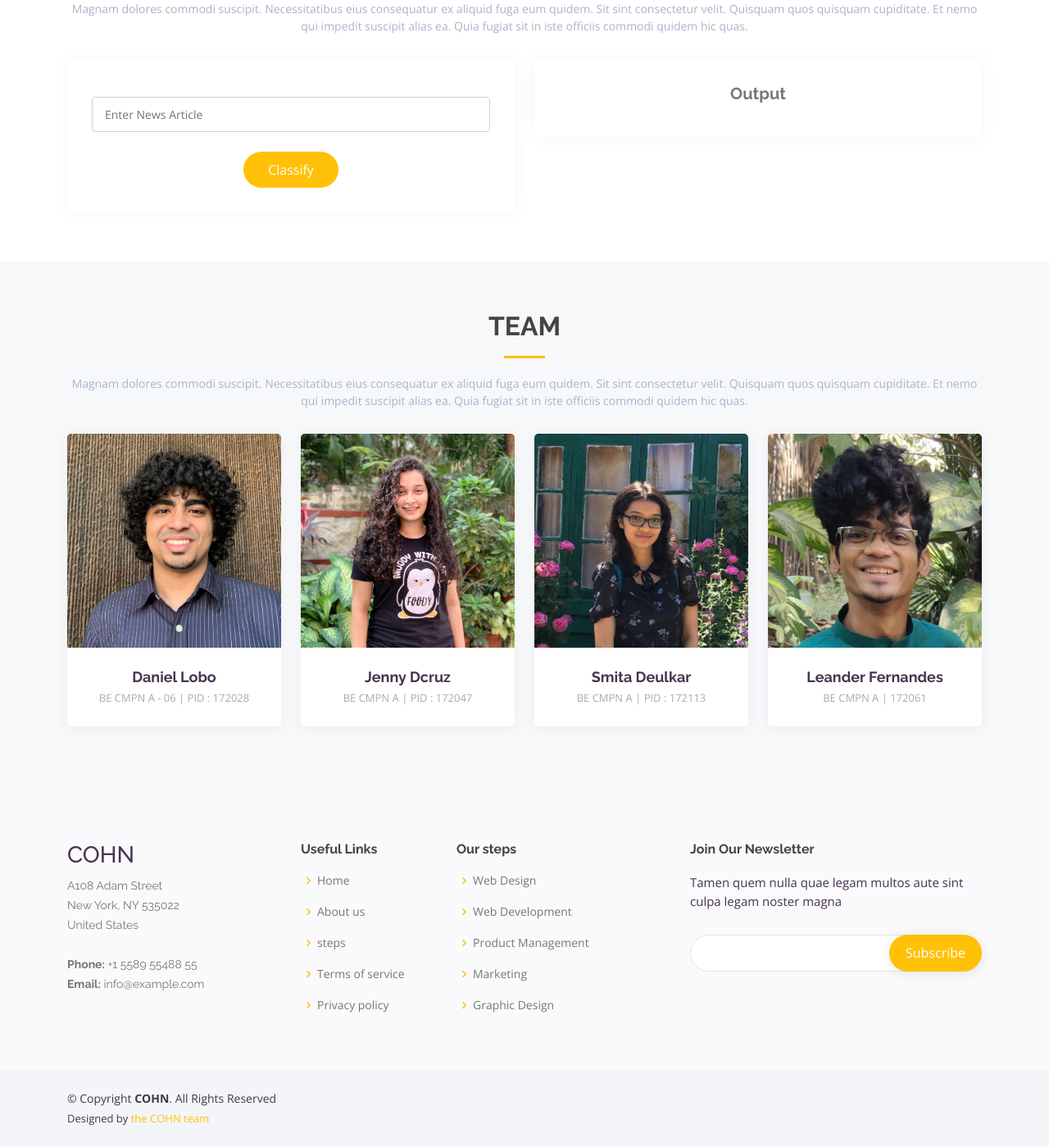
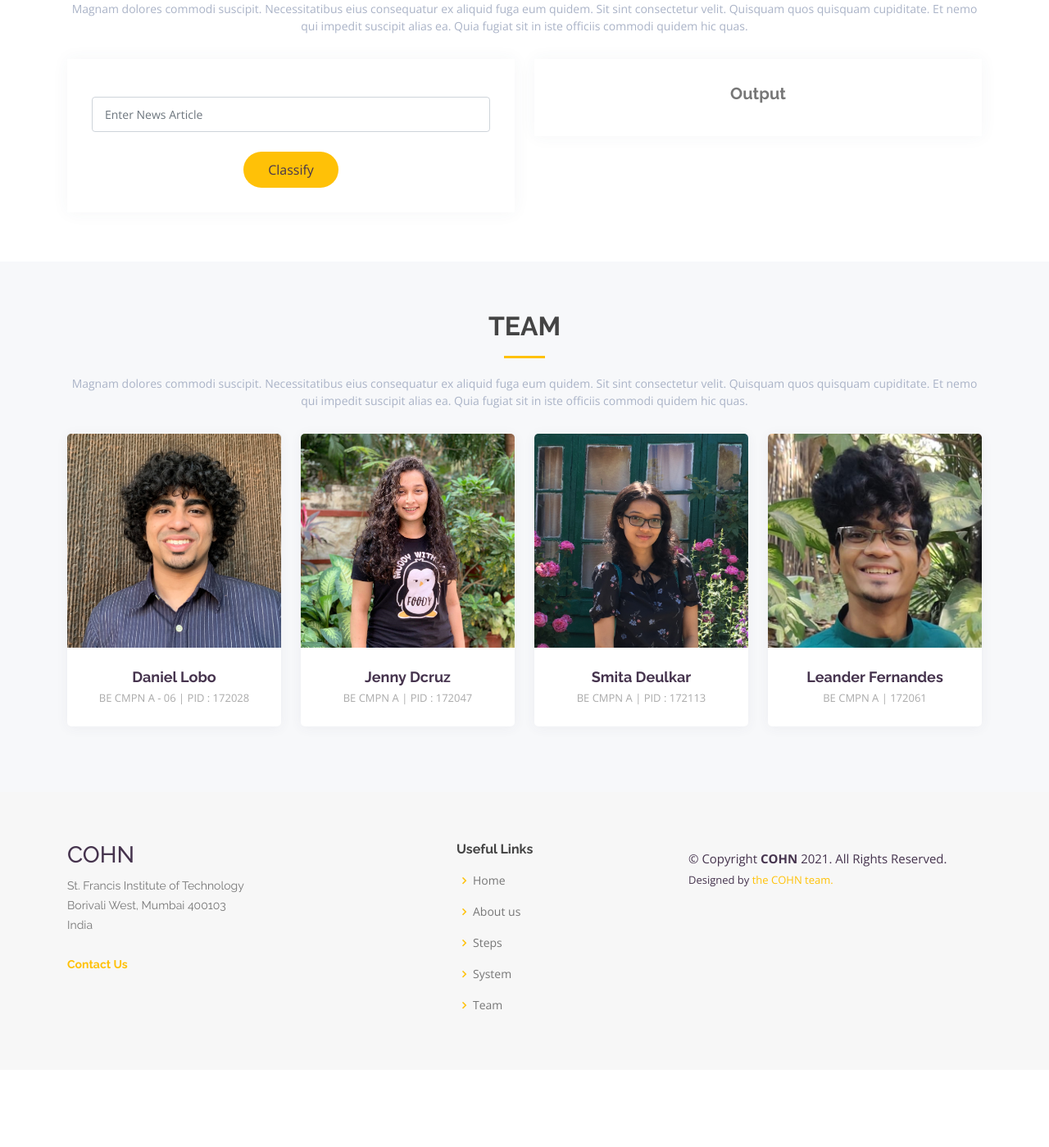
Before and after one commit to danlobo1999/classification-of-hindi-news, a Flask app: page / in a window 1280 px wide. Shown: the part 2526-3925 px from the top of the page at 82% size. After the commit the page ends 3758 px from the top, so only its background shows below. Run offline with Flask 2, Linux system fonts and the light colour scheme; some libraries are stand-ins or nearby versions.

Commit message:
modified : buttons and footer styling

```diff
--- a/flask-app/static/css/style.css
+++ b/flask-app/static/css/style.css
@@ -39,13 +39,13 @@ h1, h2, h3, h4, h5, h6 {
 
 .back-to-top i {
   font-size: 28px;
-  color: #fff;
+  color: #46344E;
   line-height: 0;
 }
 
 .back-to-top:hover {
   background: #ffcb30;
-  color: #fff;
+  color: #46344E;
 }
 
 .back-to-top.active {
@@ -352,6 +352,7 @@ h1, h2, h3, h4, h5, h6 {
 
 #hero .btn-get-started:hover {
   background: #ffc107;
+  color: #46344E;
 }
 
 @media (min-width: 1024px) {
@@ -1227,7 +1228,7 @@ section {
   background: #ffc107;
   border: 0;
   padding: 10px 30px;
-  color: #fff;
+  color: #46344E;
   transition: 0.4s;
   border-radius: 50px;
 }
@@ -1260,12 +1261,12 @@ section {
 #footer {
   color: #46344E;
   font-size: 14px;
-  background: #f4f5f8;
+  background: #f7f7f7;
 }
 
 #footer .footer-top {
   padding: 60px 0 30px 0;
-  background: #fafafc;
+  background: #f7f7f7;
 }
 
 #footer .footer-top .footer-system {
@@ -1335,11 +1336,12 @@ section {
   color: #ffc107;
 }
 
-#footer .footer-newsletter {
+#footer .footer-copyright {
   font-size: 15px;
+  padding: 10px;
 }
 
-#footer .footer-newsletter h4 {
+#footer .footer-copyright h4 {
   font-size: 16px;
   font-weight: bold;
   color: #444444;
@@ -1347,7 +1349,7 @@ section {
   padding-bottom: 12px;
 }
 
-#footer .footer-newsletter form {
+#footer .footer-copyright form {
   margin-top: 30px;
   background: #fff;
   padding: 6px 10px;
@@ -1357,13 +1359,13 @@ section {
   border: 1px solid #e1e4ec;
 }
 
-#footer .footer-newsletter form input[type="email"] {
+#footer .footer-copyright form input[type="email"] {
   border: 0;
   padding: 4px 8px;
   width: calc(100% - 100px);
 }
 
-#footer .footer-newsletter form input[type="submit"] {
+#footer .footer-copyright form input[type="submit"] {
   position: absolute;
   top: -1px;
   right: -1px;
@@ -1379,7 +1381,7 @@ section {
   box-shadow: 0px 2px 15px rgba(0, 0, 0, 0.1);
 }
 
-#footer .footer-newsletter form input[type="submit"]:hover {
+#footer .footer-copyright form input[type="submit"]:hover {
   background: #ffce3a;
 }
 
--- a/flask-app/templates/index.html
+++ b/flask-app/templates/index.html
@@ -313,62 +313,44 @@
       <div class="container">
         <div class="row">
 
-          <div class="col-lg-3 col-md-6 footer-system">
+          <div class="col-lg-5 col-md-6 footer-system">
             <h3>COHN</h3>
             <p>
-              A108 Adam Street <br>
-              New York, NY 535022<br>
-              United States <br><br>
-              <strong>Phone:</strong> +1 5589 55488 55<br>
-              <strong>Email:</strong> info@example.com<br>
+              St. Francis Institute of Technology <br>
+              Borivali West, Mumbai 400103<br>
+              India <br><br>
+              <strong><a href="#team">Contact Us</a></strong>
             </p>
           </div>
 
-          <div class="col-lg-2 col-md-6 footer-links">
+          <div class="col-lg-3 col-md-6 footer-links">
             <h4>Useful Links</h4>
             <ul>
-              <li><i class="bx bx-chevron-right"></i> <a href="#">Home</a></li>
-              <li><i class="bx bx-chevron-right"></i> <a href="#">About us</a></li>
-              <li><i class="bx bx-chevron-right"></i> <a href="#">steps</a></li>
-              <li><i class="bx bx-chevron-right"></i> <a href="#">Terms of service</a></li>
-              <li><i class="bx bx-chevron-right"></i> <a href="#">Privacy policy</a></li>
+              <li><i class="bx bx-chevron-right"></i> <a href="#hero">Home</a></li>
+              <li><i class="bx bx-chevron-right"></i> <a href="#about">About us</a></li>
+              <li><i class="bx bx-chevron-right"></i> <a href="#steps">Steps</a></li>
+              <li><i class="bx bx-chevron-right"></i> <a href="#system">System</a></li>
+              <li><i class="bx bx-chevron-right"></i> <a href="team">Team</a></li>
             </ul>
           </div>
 
-          <div class="col-lg-3 col-md-6 footer-links">
-            <h4>Our steps</h4>
-            <ul>
-              <li><i class="bx bx-chevron-right"></i> <a href="#">Web Design</a></li>
-              <li><i class="bx bx-chevron-right"></i> <a href="#">Web Development</a></li>
-              <li><i class="bx bx-chevron-right"></i> <a href="#">Product Management</a></li>
-              <li><i class="bx bx-chevron-right"></i> <a href="#">Marketing</a></li>
-              <li><i class="bx bx-chevron-right"></i> <a href="#">Graphic Design</a></li>
-            </ul>
-          </div>
-
-          <div class="col-lg-4 col-md-6 footer-newsletter">
-            <h4>Join Our Newsletter</h4>
-            <p>Tamen quem nulla quae legam multos aute sint culpa legam noster magna</p>
-            <form action="" method="post">
-              <input type="email" name="email"><input type="submit" value="Subscribe">
-            </form>
+          <div class="col-lg-4 col-md-6 footer-copyright">
+            <div class="copyright">
+              &copy; Copyright <strong><span>COHN</span></strong>
+              <script>
+                document.write(new Date().getFullYear());
+              </script>.
+              All Rights Reserved.
+            </div>
+            <div class="credits">
+              Designed by <a href="#team">the COHN team.</a>
+            </div>
           </div>
 
         </div>
       </div>
     </div>
 
-    <div class="container d-md-flex py-4">
-
-      <div class="me-md-auto text-center text-md-start">
-        <div class="copyright">
-          &copy; Copyright <strong><span>COHN</span></strong>. All Rights Reserved
-        </div>
-        <div class="credits">
-          Designed by <a href="#team">the COHN team</a>
-        </div>
-      </div>
-    </div>
   </footer><!-- End Footer -->
 
   <a href="#" class="back-to-top d-flex align-items-center justify-content-center"><i class="bi bi-arrow-up-short"></i></a>
```
